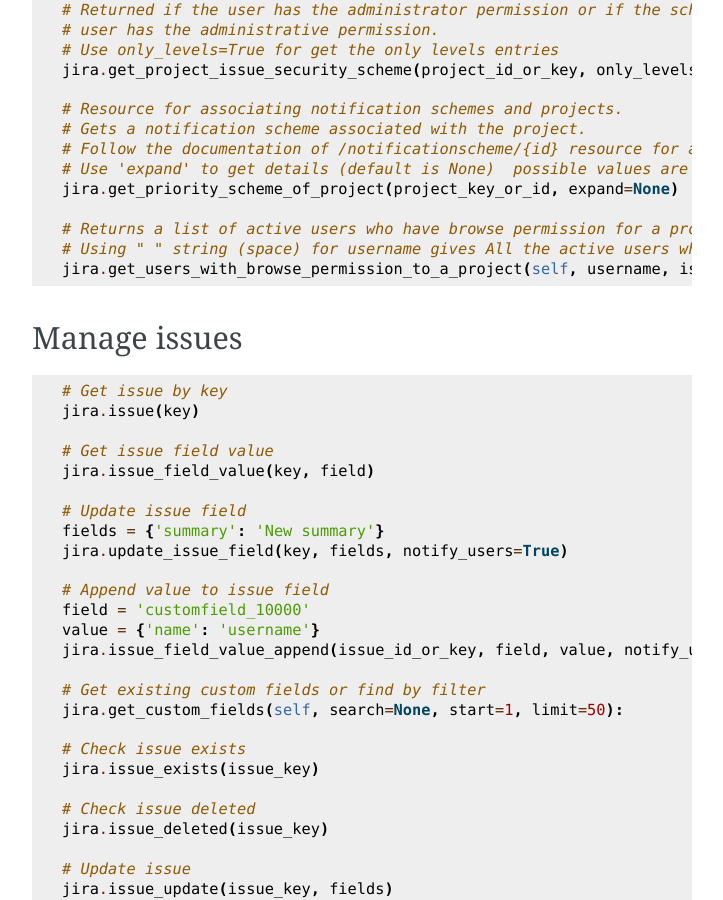
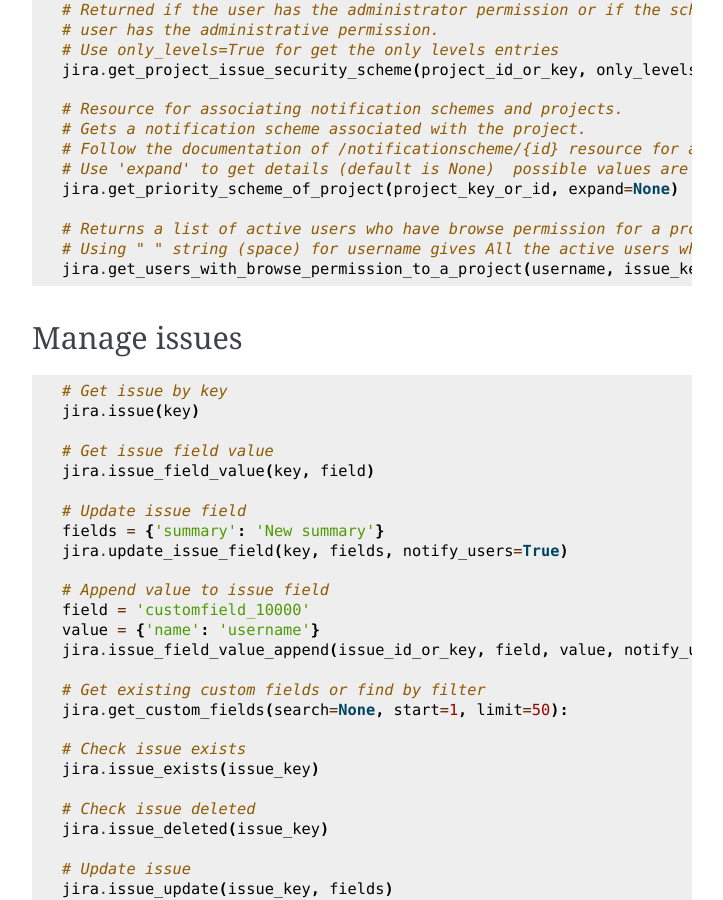
Before and after one commit to atlassian-api/atlassian-python-api, a Sphinx documentation site: the page built from docs/jira.rst, in a window 1280 px wide and 900 px high, scrolled down 3944 px. Shown: the whole window, without its empty margins (388-1111 px from the left). Built offline with Sphinx 7.4.7, drawn with Linux system fonts in a browser that asks for light colours; pages that are not in the unit, such as notebooks, are missing from menus.

Commit message:
Fix docs

```diff
--- a/docs/jira.rst
+++ b/docs/jira.rst
@@ -211,7 +211,7 @@
 
     # Returns a list of active users who have browse permission for a project that matches the search string for username.
     # Using " " string (space) for username gives All the active users who have browse permission for a project
-    jira.get_users_with_browse_permission_to_a_project(self, username, issue_key=None, project_key=None, start=0, limit=100)
+    jira.get_users_with_browse_permission_to_a_project(username, issue_key=None, project_key=None, start=0, limit=100)
 
 Manage issues
 -------------
@@ -234,7 +234,7 @@
     jira.issue_field_value_append(issue_id_or_key, field, value, notify_users=True)
 
     # Get existing custom fields or find by filter
-    jira.get_custom_fields(self, search=None, start=1, limit=50):
+    jira.get_custom_fields(search=None, start=1, limit=50):
 
     # Check issue exists
     jira.issue_exists(issue_key)
@@ -291,7 +291,7 @@
     jira.issue_createmeta_issuetypes(project, start=None, limit=None)
 
     # Get create field metadata for a project and issue type id
-    jira.issue_createmeta_fieldtypes(self, project, issue_type_id, start=None, limit=None)
+    jira.issue_createmeta_fieldtypes(project, issue_type_id, start=None, limit=None)
 
     # Create Issue Link
     data = {
@@ -472,7 +472,7 @@
     jira.get_all_issues_for_sprint_in_board(board_id, state=None, start=0, limit=50)
 
     # Get all versions for sprint in board
-    jira.get_all_versions_from_board(self, board_id, released="true", start=0, limit=50)
+    jira.get_all_versions_from_board(board_id, released="true", start=0, limit=50)
 
     # Create sprint
     jira.jira.create_sprint(sprint_name, origin_board_id,  start_datetime, end_datetime, goal)
```
